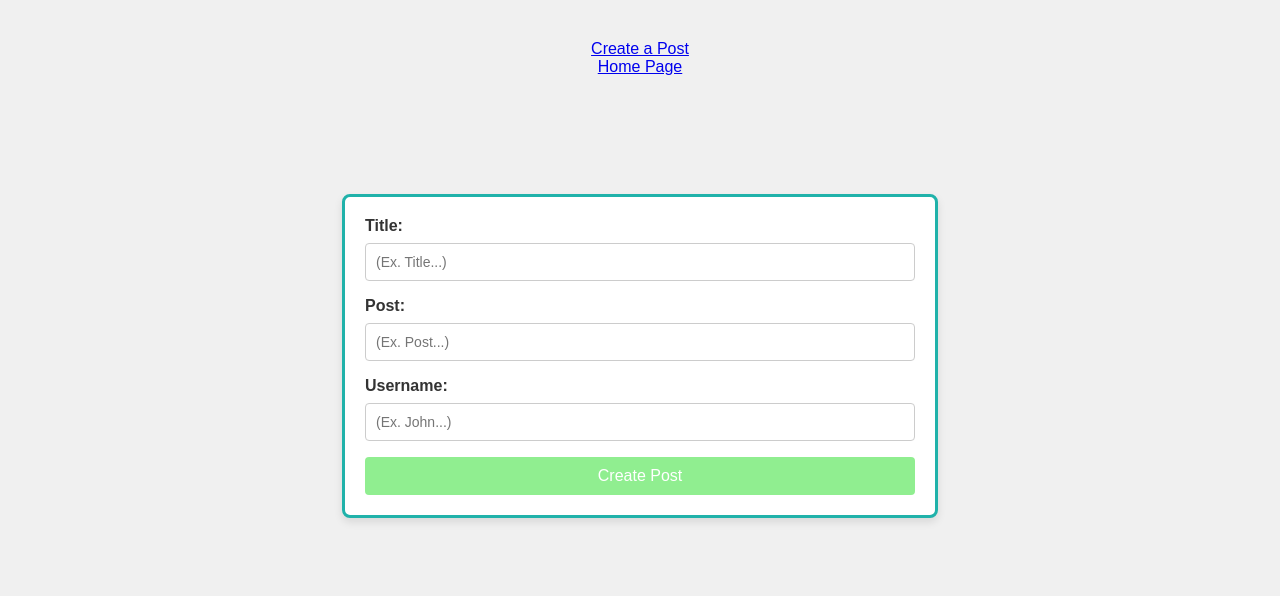
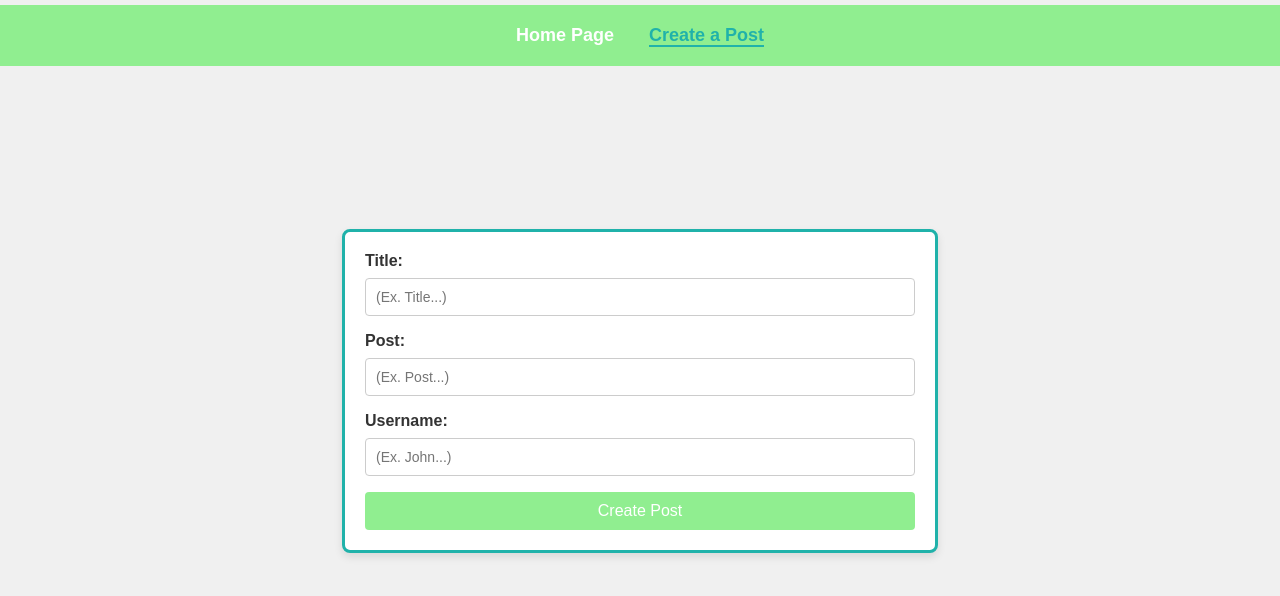
Before and after one commit to JacKoz7/GreenPost, a React (Create React App) app: page /createpost in a window 1280 px wide. Shown: the top 596 px of the page. Built offline with nearby package versions, Linux system fonts and the light colour scheme.

Commit message:
feat: added navbar

```diff
--- a/src/App.css
+++ b/src/App.css
@@ -117,3 +117,32 @@ span {
   font-size: 14px;
   margin-bottom: 8px;
 }
+
+
+
+nav {
+  background-color: lightgreen;
+  padding: 20px;
+  margin-bottom: 3.5%;
+  margin-top: -2.75%;
+  width: 100%;
+  text-align: center;
+}
+
+nav a {
+  color: white;
+  text-decoration: none;
+  margin: 0 15px;
+  font-size: 18px;
+  font-weight: bold;
+  transition: color 0.3s ease;
+}
+
+nav a:hover {
+  color:  lightseagreen;
+}
+
+nav a.active {
+  color: lightseagreen;
+  border-bottom: 2px solid  lightseagreen;
+}
--- a/src/App.js
+++ b/src/App.js
@@ -1,5 +1,5 @@
 import "./App.css";
-import { BrowserRouter as Router, Route, Routes, Link} from "react-router-dom";
+import { BrowserRouter as Router, Route, Routes, Link, NavLink } from "react-router-dom";
 import Home from "./pages/home";
 import CreatePost from "./pages/createpost";
 
@@ -7,8 +7,10 @@ function App() {
   return (
     <div className="App">
       <Router>
-        <Link to="/createpost"> Create a Post </Link>
-        <Link to="/"> Home Page </Link>
+        <nav>
+          <NavLink to="/" activeClassName="active"> Home Page </NavLink>
+          <NavLink to="/createpost" activeClassName="active"> Create a Post </NavLink>
+        </nav>
         <Routes>
           <Route path="/" element={<Home />} />
           <Route path="/createpost" element={<CreatePost />} />
```
